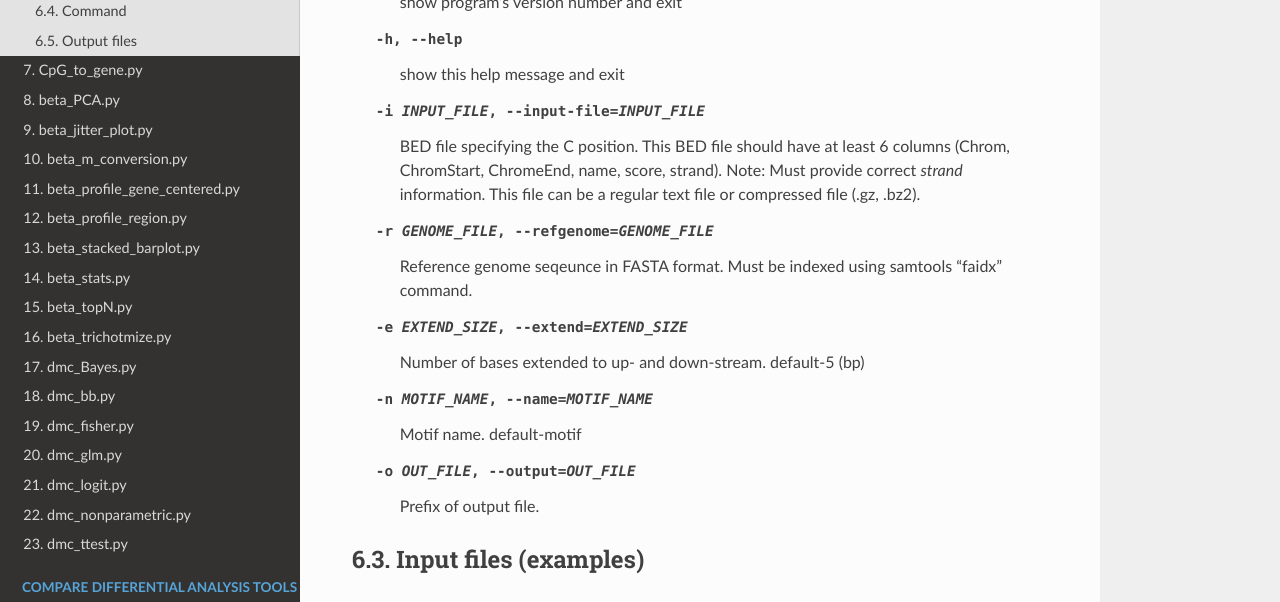
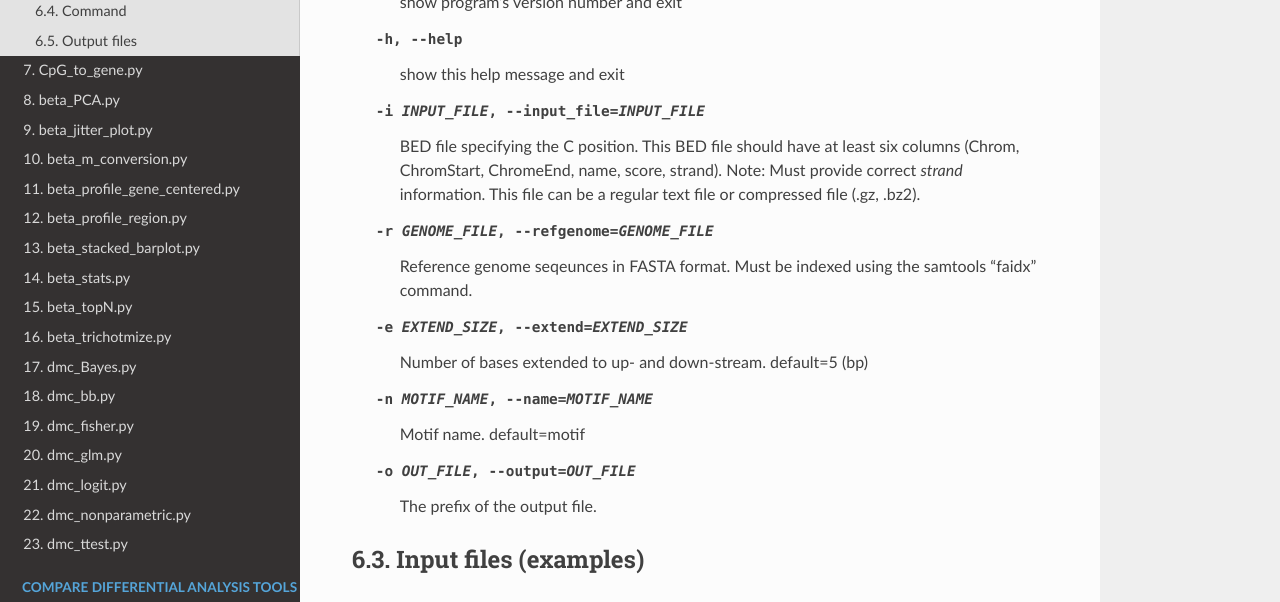
Before and after one commit to liguowang/cpgtools, a Sphinx documentation site: the page built from docs/source/demo/CpG_logo.rst, in a window 1280 px wide and 900 px high, scrolled down 544 px. Shown: the part 157-759 px from the top of the window. Built offline with Sphinx 7.4.7 and the Read the Docs theme 2.0.0, drawn with Linux system fonts in a browser that asks for light colours.

Commit message:
Update CpG_logo.rst

```diff
--- a/docs/source/demo/CpG_logo.rst
+++ b/docs/source/demo/CpG_logo.rst
@@ -26,22 +26,22 @@ Options
 
   --version             show program's version number and exit
   -h, --help            show this help message and exit
-  -i INPUT_FILE, --input-file=INPUT_FILE
+  -i INPUT_FILE, --input_file=INPUT_FILE
                         BED file specifying the C position. This BED file
-                        should have at least 6 columns (Chrom, ChromStart,
+                        should have at least six columns (Chrom, ChromStart,
                         ChromeEnd, name, score, strand).  Note: Must provide
                         correct *strand* information. This file can be a
                         regular text file or compressed file (.gz, .bz2).
   -r GENOME_FILE, --refgenome=GENOME_FILE
-                        Reference genome seqeunce in FASTA format. Must be
-                        indexed using samtools "faidx" command.
+                        Reference genome seqeunces in FASTA format. Must be
+                        indexed using the samtools "faidx" command.
   -e EXTEND_SIZE, --extend=EXTEND_SIZE
                         Number of bases extended to up- and down-stream.
-                        default-5 (bp)
+                        default=5 (bp)
   -n MOTIF_NAME, --name=MOTIF_NAME
-                        Motif name. default-motif
+                        Motif name. default=motif
   -o OUT_FILE, --output=OUT_FILE
-                        Prefix of output file.
+                        The prefix of the output file.
 
 Input files (examples)
 ------------------------
```
